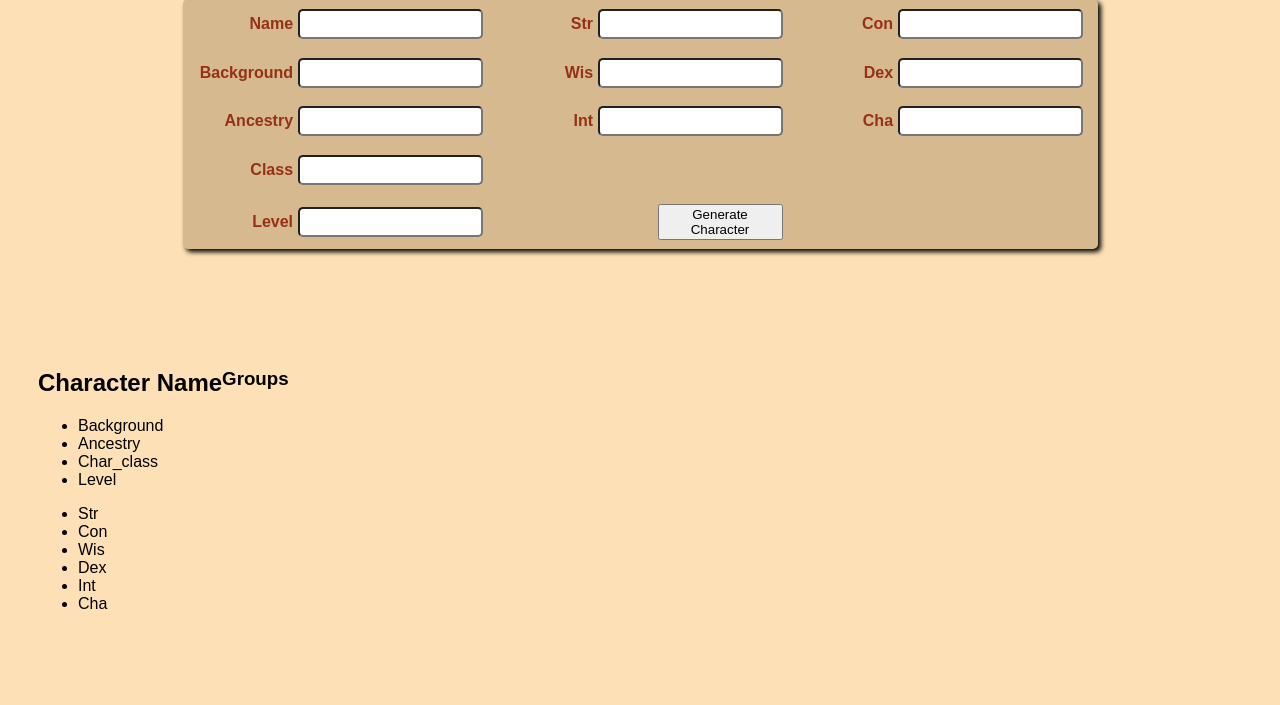
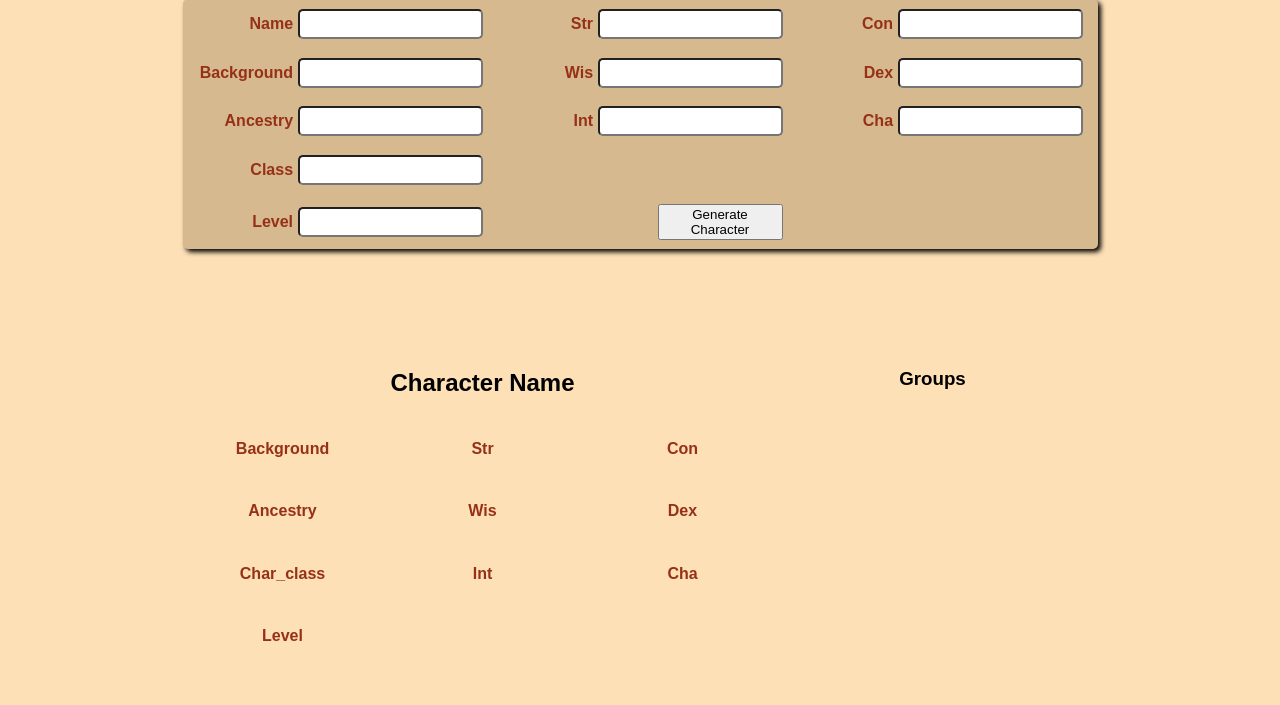
Before and after one commit to Bbullinger/pf2e_npc_generator, a Flask app: page / in a window 1280 px wide. Shown: the part 219-924 px from the top of the page. Before the commit the page ends 828 px from the top, so only its background shows below. Run offline with Flask 3, Linux system fonts and the light colour scheme; some libraries are stand-ins or nearby versions.

Commit message:
added some css

```diff
--- a/static/base.css
+++ b/static/base.css
@@ -111,19 +87,39 @@ h1 {
 
 /* display of character name and Groups divs */
 .npc-group-display {
-    display: flex;
-    /* position:fixed; */
-    width:100%
+   display: grid;
+   grid-template-columns: 600px 300px;
+    width: 915px;
+    margin:auto;
+
 }
+
 .npc-display, .group-display {
     margin-top: 100px;
+
 }
+.npc-stats-display {
+    height:250px;
+
+    display: grid;
+    grid-template-columns: 200px 200px 200px;
+    grid-template-rows: repeat(4,62.5px);
+    justify-items:center;
+    align-items:center;
+}
+
 .group-display {
-    /* position:fixed; */
-    margin-right: 100px;
-    right: 0px;
-    height:100;
+
+    height:297px;
 }
 .group-form-label {
     display:inline;
 }
+#groups-title {
+    text-align:center;
+}
+.npc-stats-display span {
+    color:rgb(150, 49, 24);
+
+    font-weight:bold;
+}
--- /dev/null
+++ b/static/grid-organizing.css
@@ -0,0 +1,65 @@
+.name-container {
+    grid-row: 1/1;
+    grid-column: 1/1;
+}
+#background-container {
+    grid-row: 2/2;
+    grid-column: 1/1;
+}
+#ancestry-container {
+    grid-row: 3/3;
+    grid-column: 1/1;
+}
+#char_class-container{
+    grid-row: 4/4;
+    grid-column: 1/1;
+}
+#level-container {
+    grid-row: 5/5;
+    grid-column: 1/1;
+}
+#save_button1-container {
+    grid-row:5/5;
+    grid-column: 3/3;
+}
+#display-background {
+    grid-row: 1/1;
+    grid-column: 1/1;
+
+}
+#display-ancestry {
+    grid-row: 2/2;
+    grid-column: 1/1;
+}
+#display-char_class {
+    grid-row: 3/3;
+    grid-column: 1/1;
+}
+#display-level {
+    grid-row:  4/4;
+    grid-column: 1/1;
+}
+#display-str {
+    grid-row: 1/1;
+    grid-column: 2/2;
+}
+#display-wis {
+    grid-row: 2/2;
+    grid-column: 2/2;
+}
+#display-int {
+    grid-row: 3/3;
+    grid-column: 2/2;
+}
+#display-con {
+    grid-row: 1/1;
+    grid-column: 3/3;
+}
+#display-dex{
+    grid-row: 2/2;
+    grid-column: 3/3;
+}
+#display-cha {
+    grid-row: 3/3;
+    grid-column: 3/3;
+}
--- a/templates/index.html
+++ b/templates/index.html
@@ -5,6 +5,7 @@
     <meta http-equiv="X-UA-Compatible" content="IE=edge" />
     <meta name="viewport" content="width=device-width, initial-scale=1.0" />
     <link rel="stylesheet" href="/static/base.css" />
+    <link rel="stylesheet" href="/static/grid-organizing.css" />
     <title>Pathfinder 2e NPC Generator</title>
   </head>
   <body>
@@ -57,7 +58,7 @@
         <div class="npc-display">
           <h2 id="character-name">Character Name</h2>
           <div class="npc-stats-display">
-            <ul class="npc-display-stats" id="main-details">
+            <!-- <ul class="npc-display-stats" id="main-details">
               <li>Background</li>
               <li>Ancestry</li>
               <li>Char_class</li>
@@ -71,11 +72,21 @@
               <li>Int</li>
               <li>Cha</li>
             </ul>
-            <ul class="npc-display-stats" id="feats"></ul>
+            <ul class="npc-display-stats" id="feats"></ul> -->
+            <span id="display-background">Background</span>
+            <span id="display-ancestry">Ancestry</span>
+            <span id="display-char_class">Char_class</span>
+            <span id="display-level">Level</span>
+            <span id="display-str">Str</span>
+            <span id="display-con">Con</span>
+            <span id="display-wis">Wis</span>
+            <span id="display-dex">Dex</span>
+            <span id="display-int">Int</span>
+            <span id="display-cha">Cha</span>
           </div>
         </div>
         <div class="group-display">
-          <h3>Groups</h3>
+          <h3 id="groups-title">Groups</h3>
           {% if g.user %}
           <form class="group-form" method="POST">
             {{group_form.hidden_tag()}} {% for field in group_form if
```
Also changed, not shown: other parts of static/base.css (+2 -26 lines), models.py (+7 -2 lines).
